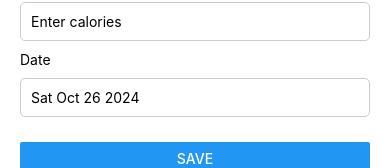
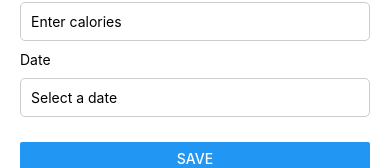
Before and after one commit to Spec-DY/WorkOutMemo, a React Native app: screen /AddDietEntry in a window 390 px wide. Shown: the part 190-358 px from the top of the page. Built offline with nearby package versions, Linux system fonts and the light colour scheme.

Commit message:
fix datetimepicker in dark

```diff
--- a/Screens/AddActivity.js
+++ b/Screens/AddActivity.js
@@ -89,16 +89,20 @@ const AddActivity = ({ navigation }) => {
             commonStyles.input
           ]
         }
-        value={date.toDateString()}
+        value={date? date.toDateString(): null}
         onPressIn={() => setShowDatePicker(true)}
+        editable={false}
+        placeholder="Select a date"
         />
         {showDatePicker ? (
+          <View style={{ backgroundColor: theme === 'dark' ? '#fff' : themeStyles[theme].backgroundColor, padding: 10, borderRadius: 8 }}>
           <DateTimePicker
-            value={date}
+            value={date || new Date()}
             mode="date"
             display='inline'
             onChange={handleDateChange}
           />
+          </View>
         ) : null}
 
         <View style={{margin:10}}></View>
--- a/Screens/AddDietEntry.js
+++ b/Screens/AddDietEntry.js
@@ -9,7 +9,7 @@ const AddDietEntry = ({ navigation }) => {
 
   const [description, setDescription] = useState('');
   const [calories, setCalories] = useState('');
-  const [date, setDate] = useState(new Date());
+  const [date, setDate] = useState(null);
   const [showDatePicker, setShowDatePicker] = useState(false);
 
   const handleDateChange = (event, selectedDate) => {
@@ -86,16 +86,20 @@ const AddDietEntry = ({ navigation }) => {
               commonStyles.input
             ]
           }
-        value={date.toDateString()}
+        value={date ? date.toDateString(): null}
         onPressIn={() => setShowDatePicker(true)}
+        editable={false}
+        placeholder="Select a date"
       />
       {showDatePicker ? (
+        <View style={{ backgroundColor: theme === 'dark' ? '#fff' : themeStyles[theme].backgroundColor, padding: 10, borderRadius: 8 }}>
         <DateTimePicker
-          value={date}
+          value={date || new Date()}
           mode="date"
           display="inline"
           onChange={handleDateChange}
         />
+        </View>
       ) : null}
 
       <View style={{margin:10}}></View>
```
Also changed, not shown: Components/ItemsList.js (line endings or trailing spaces).
